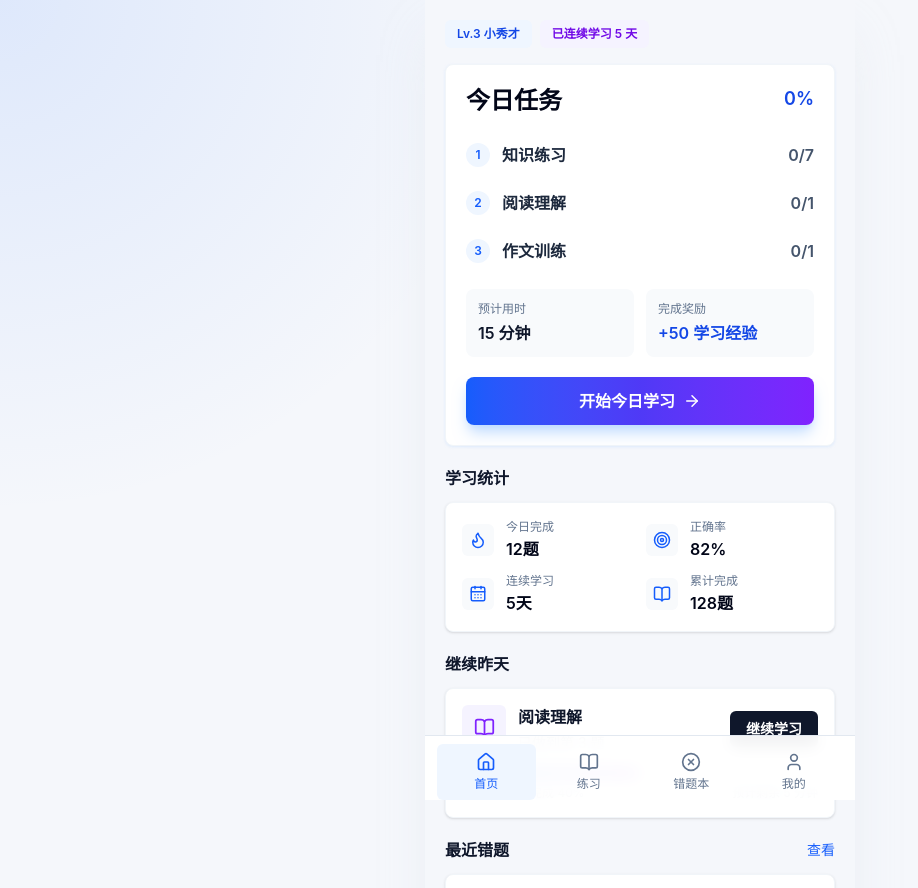
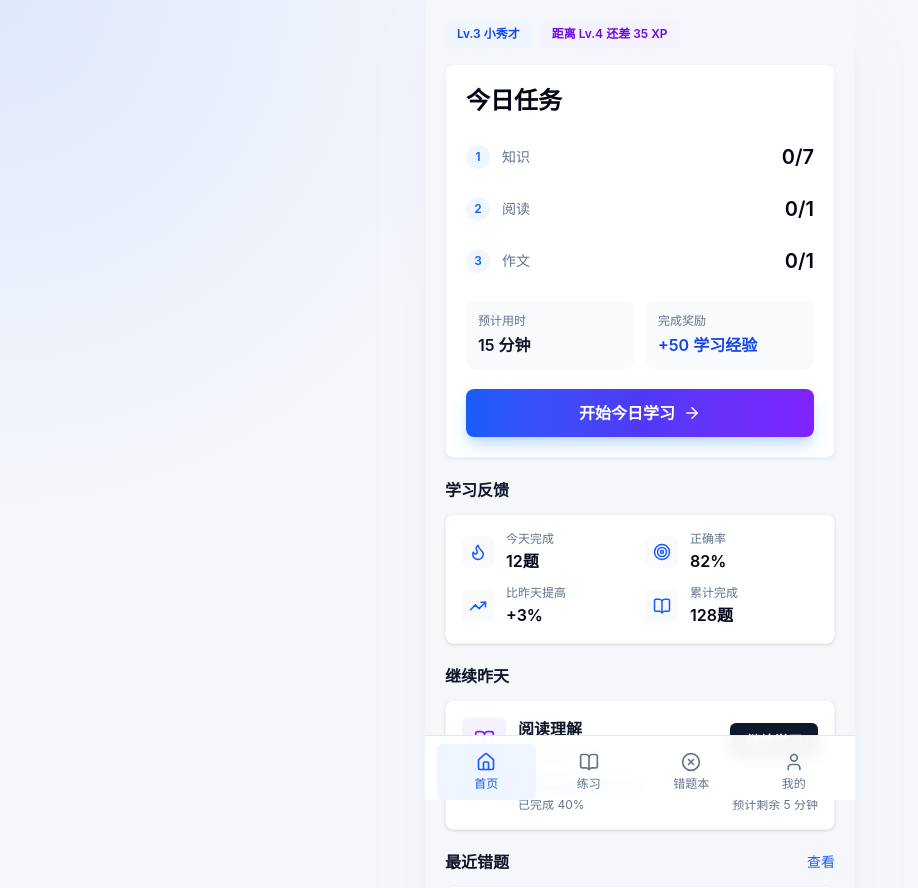
Before and after one commit to zhengcheng820215/yuwen-xiaolian, a React (Vite) app: page / in a window 1280 px wide. Shown: the top 888 px of the page, without its empty margins (0-918 px from the left). Built offline with nearby package versions, Linux system fonts and the light colour scheme.

Commit message:
Refine home learning feedback hierarchy

```diff
--- a/src/pages/Home.jsx
+++ b/src/pages/Home.jsx
@@ -1,12 +1,12 @@
 import { Link } from 'react-router-dom';
-import { ArrowRight, BookOpen, CalendarDays, CheckCircle2, Flame, RotateCcw, Target } from 'lucide-react';
+import { ArrowRight, BookOpen, CheckCircle2, Flame, RotateCcw, Target, TrendingUp } from 'lucide-react';
 import Card from '../components/Card.jsx';
 import { useStudy } from '../context/StudyContext.jsx';
 
 const todayTasks = [
-  { title: '知识练习', progress: '0/7' },
-  { title: '阅读理解', progress: '0/1' },
-  { title: '作文训练', progress: '0/1' },
+  { title: '知识练习', shortTitle: '知识', progress: '0/7', completeText: '已完成' },
+  { title: '阅读理解', shortTitle: '阅读', progress: '0/1', completeText: '已完成' },
+  { title: '作文训练', shortTitle: '作文', progress: '0/1', completeText: '已完成' },
 ];
 
 const taskSummary = {
@@ -28,8 +28,6 @@ const mistakeLabels = {
   文学常识: '文学',
 };
 
-const shortenQuestion = (text) => text.replace(/[：:。？?]$/, '').slice(0, 22);
-
 const ProgressBar = ({ value }) => (
   <div className="h-2 overflow-hidden rounded-full bg-slate-100">
     <div className="h-full rounded-full bg-gradient-to-r from-blue-600 to-violet-600" style={{ width: `${value}%` }} />
@@ -48,21 +46,35 @@ const CompletedTaskCard = () => (
       <div className="mx-auto flex h-12 w-12 items-center justify-center rounded-lg bg-emerald-50 text-emerald-600">
         <CheckCircle2 size={26} />
       </div>
-      <h2 className="mt-3 text-xl font-semibold text-slate-950">今日任务已完成！</h2>
-      <p className="mt-1 text-sm text-slate-500">今天的语文练习已经收尾，可以自由巩固薄弱点。</p>
+      <h2 className="mt-3 text-xl font-semibold text-slate-950">今日学习完成！</h2>
     </div>
-    <div className="mt-5 grid grid-cols-3 gap-3 text-center">
+    <div className="mt-5 space-y-3">
+      {todayTasks.map(({ title, completeText }) => (
+        <div key={title} className="flex min-h-9 items-center gap-3">
+          <span className="flex h-6 w-6 items-center justify-center rounded-full bg-emerald-50 text-emerald-600">
+            <CheckCircle2 size={15} />
+          </span>
+          <p className="flex-1 text-sm font-medium text-slate-700">{title}</p>
+          <span className="text-sm font-semibold text-emerald-600">{completeText}</span>
+        </div>
+      ))}
+    </div>
+    <div className="mt-5 grid grid-cols-2 gap-3 text-center">
       <div className="rounded-lg bg-slate-50 p-3">
         <p className="text-lg font-semibold text-slate-950">{taskSummary.minutes}分钟</p>
-        <p className="mt-1 text-xs text-slate-500">学习时长</p>
+        <p className="mt-1 text-xs text-slate-500">今日学习</p>
       </div>
       <div className="rounded-lg bg-slate-50 p-3">
         <p className="text-lg font-semibold text-slate-950">{taskSummary.finishedQuestions}题</p>
-        <p className="mt-1 text-xs text-slate-500">完成题量</p>
+        <p className="mt-1 text-xs text-slate-500">完成</p>
       </div>
       <div className="rounded-lg bg-slate-50 p-3">
-        <p className="text-lg font-semibold text-slate-950">{taskSummary.accuracy}%</p>
+        <p className="text-lg font-semibold text-slate-950">91%</p>
         <p className="mt-1 text-xs text-slate-500">正确率</p>
+      </div>
+      <div className="rounded-lg bg-slate-50 p-3">
+        <p className="text-lg font-semibold text-blue-700">{taskSummary.reward}</p>
+        <p className="mt-1 text-xs text-slate-500">获得</p>
       </div>
     </div>
     <Link to="/practice" className="mt-5 flex min-h-12 items-center justify-center gap-2 rounded-lg bg-gradient-to-r from-blue-600 via-indigo-600 to-violet-600 font-semibold text-white shadow-lg shadow-blue-200">
@@ -78,16 +90,15 @@ const TodayTaskCard = () => (
       <div>
         <h2 className="text-2xl font-semibold text-slate-950">今日任务</h2>
       </div>
-      <span className="w-12 shrink-0 text-right text-lg font-semibold text-blue-700">0%</span>
     </div>
     <div className="mt-5 space-y-3">
-      {todayTasks.map(({ title, progress }, index) => (
-        <div key={title} className="flex min-h-9 items-center gap-3">
+      {todayTasks.map(({ title, progress, shortTitle }, index) => (
+        <div key={title} className="grid min-h-10 grid-cols-[24px_1fr_64px] items-center gap-3">
           <span className="flex h-6 w-6 items-center justify-center rounded-full bg-blue-50 text-xs font-semibold text-blue-600">
             {index + 1}
           </span>
-          <p className="flex-1 text-base font-semibold text-slate-800">{title}</p>
-          <span className="w-12 text-right text-base font-semibold text-slate-600">{progress}</span>
+          <p className="text-sm font-medium text-slate-500">{shortTitle}</p>
+          <span className="text-right text-xl font-semibold text-slate-950">{progress}</span>
         </div>
       ))}
     </div>
@@ -139,9 +150,9 @@ const ContinueCard = () => (
 export default function Home() {
   const { progress, activeMistakes } = useStudy();
   const stats = [
-    { label: '今日完成', value: `${progress.todayFinished}题`, icon: <Flame size={18} /> },
+    { label: '今天完成', value: `${progress.todayFinished}题`, icon: <Flame size={18} /> },
     { label: '正确率', value: `${progress.accuracy}%`, icon: <Target size={18} /> },
-    { label: '连续学习', value: `${progress.streakDays}天`, icon: <CalendarDays size={18} /> },
+    { label: '比昨天提高', value: '+3%', icon: <TrendingUp size={18} /> },
     { label: '累计完成', value: '128题', icon: <BookOpen size={18} /> },
   ];
 
@@ -150,14 +161,14 @@ export default function Home() {
       <header className="mb-4">
         <div className="flex flex-wrap gap-2">
           <span className="rounded-md bg-blue-50 px-3 py-1.5 text-xs font-semibold text-blue-700">Lv.3 小秀才</span>
-          <span className="rounded-md bg-violet-50 px-3 py-1.5 text-xs font-semibold text-violet-700">已连续学习 {progress.streakDays} 天</span>
+          <span className="rounded-md bg-violet-50 px-3 py-1.5 text-xs font-semibold text-violet-700">距离 Lv.4 还差 35 XP</span>
         </div>
       </header>
 
       {taskSummary.isTodayComplete ? <CompletedTaskCard /> : <TodayTaskCard />}
 
       <section className="mt-5">
-        <h2 className="mb-3 text-base font-semibold text-slate-900">学习统计</h2>
+        <h2 className="mb-3 text-base font-semibold text-slate-900">学习反馈</h2>
         <Card>
           <div className="grid grid-cols-2 gap-3">
             {stats.map(({ label, value, icon }) => (
@@ -195,7 +206,10 @@ export default function Home() {
                     <span className="rounded-md bg-red-50 px-2 py-1 text-xs font-semibold text-red-600">{mistakeLabels[item.category] || item.category}</span>
                     <p className="truncate text-xs text-slate-500">{item.knowledgePoint}</p>
                   </div>
-                  <p className="mt-2 line-clamp-1 text-sm font-semibold text-slate-900">{shortenQuestion(item.question)}</p>
+                  <div className="mt-2 flex flex-wrap gap-x-3 gap-y-1 text-sm text-slate-600">
+                    <span>连续错误 2 次</span>
+                    <span>预计复习 2 分钟</span>
+                  </div>
                 </div>
                 <Link to={`/quiz/${encodeURIComponent(item.category)}`} className="shrink-0 rounded-md bg-blue-50 px-3 py-2 text-xs font-semibold text-blue-600">
                   重新练习
```
